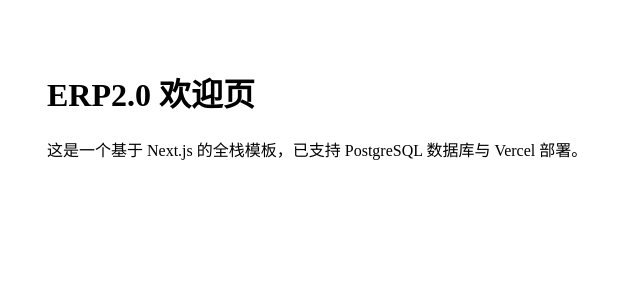
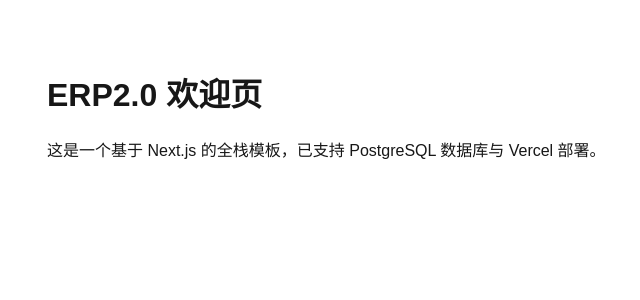
Before and after one commit to qiongqiongyuren/erp2.0, a Next.js app: page / in a window 1280 px wide. Shown: the top 300 px of the page, without its empty margins (1-641 px from the left). Built offline with nearby package versions, Linux system fonts and the light colour scheme.

Commit message:
更新了功能 加了更多的文件

```diff
--- /dev/null
+++ b/app/globals.css
@@ -0,0 +1,14 @@
+@tailwind base;
+@tailwind components;
+@tailwind utilities;
+
+:root {
+  --background: #ffffff;
+  --foreground: #171717;
+}
+
+body {
+  background: var(--background);
+  color: var(--foreground);
+  font-family: Arial, Helvetica, sans-serif;
+}
--- a/app/layout.tsx
+++ b/app/layout.tsx
@@ -1,7 +1,21 @@
-export default function RootLayout({ children }: { children: React.ReactNode }) {
+import type { Metadata } from "next";
+import "./globals.css";
+
+export const metadata: Metadata = {
+  title: "ERP 管理系统",
+  description: "企业资源管理系统",
+};
+
+export default function RootLayout({
+  children,
+}: {
+  children: React.ReactNode;
+}) {
   return (
-    <html lang="zh">
-      <body>{children}</body>
+    <html lang="zh-CN">
+      <body>
+        {children}
+      </body>
     </html>
   );
 }
```
Also changed, not shown: 1 other file (tests, documents, lock files or other folders).
